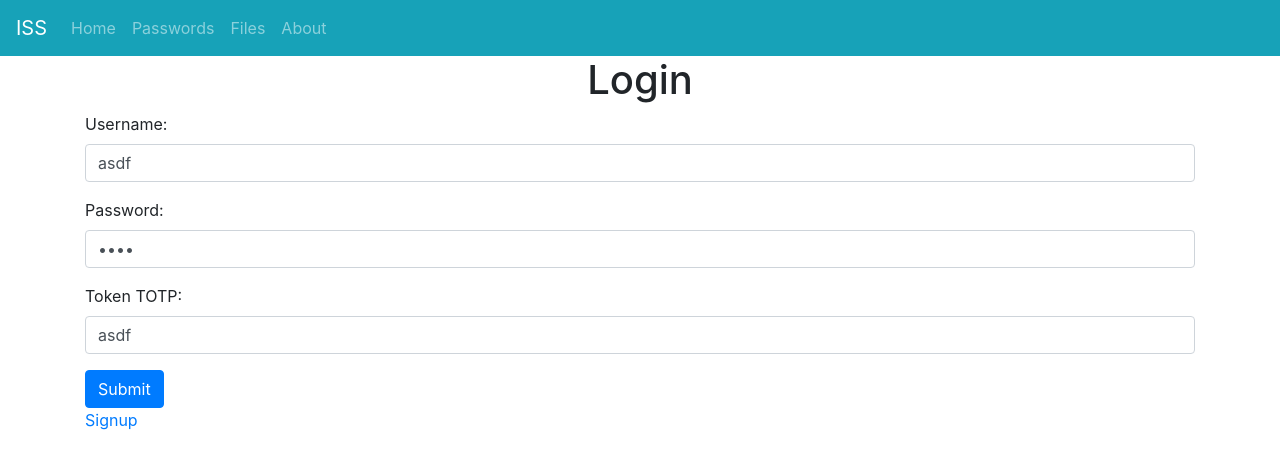
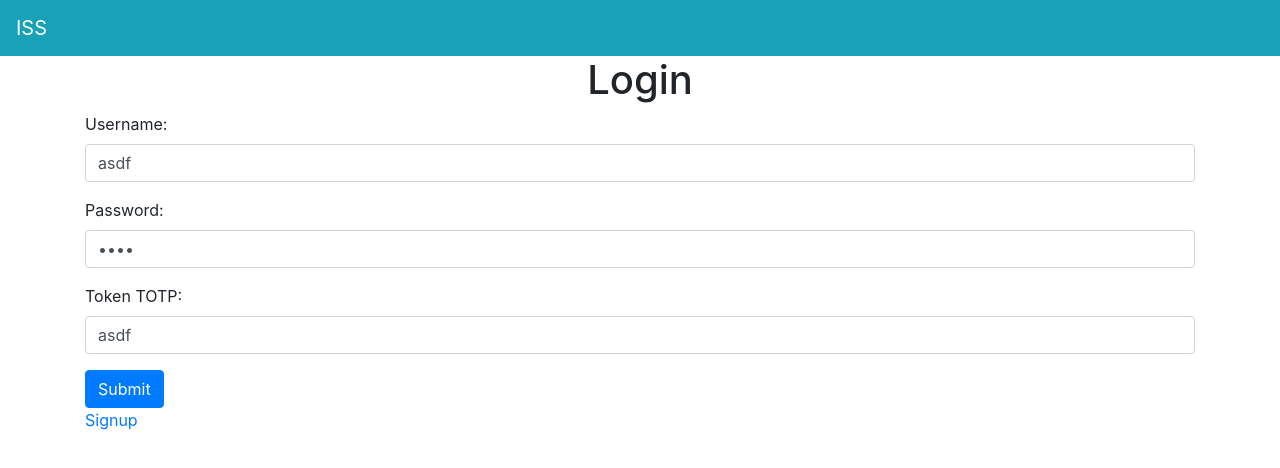
Before and after one commit to charlitosf/tfm-client, a Vue app: page /files#/login in a window 1280 px wide. Shown: the top 468 px of the page. Built offline with nearby package versions, Linux system fonts and the light colour scheme.

Commit message:
Better header

```diff
--- a/src/App.vue
+++ b/src/App.vue
@@ -6,7 +6,7 @@
     <b-navbar-toggle target="nav-collapse"></b-navbar-toggle>
 
     <b-collapse id="nav-collapse" is-nav>
-      <b-navbar-nav>
+      <b-navbar-nav v-if="this.$store.state.user.token">
         <b-nav-item to="/">Home</b-nav-item>
         <b-nav-item to="/passwords">Passwords</b-nav-item>
         <b-nav-item to="/files">Files</b-nav-item>
@@ -18,7 +18,7 @@
         <b-nav-item-dropdown right>
           <!-- Using 'button-content' slot -->
           <template #button-content>
-            <!-- {{this.store.name}} -->
+            {{$store.state.user.name}}
           </template>
           <b-dropdown-item href="#">Profile</b-dropdown-item>
           <b-dropdown-item @click="logoutVue">Sign Out</b-dropdown-item>
```
